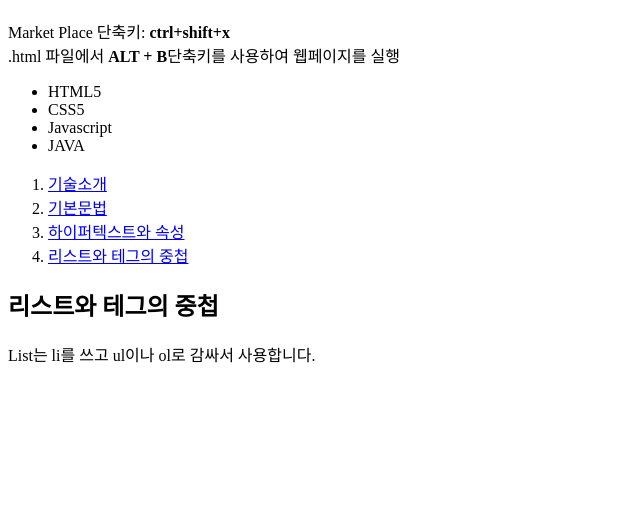
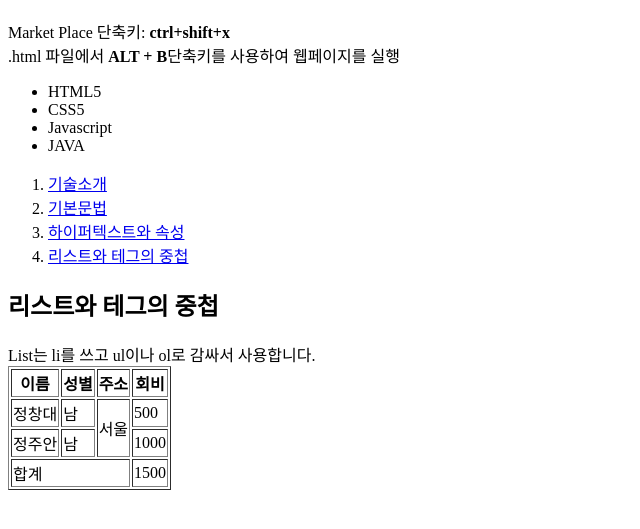
Before and after one commit to EinsVision/HTML5, a plain HTML site: page 4.html in a window 1280 px wide. Shown: the part 61-590 px from the top of the page, without its empty margins (0-640 px from the left). Drawn offline with Linux system fonts and the light colour scheme.

Commit message:
table tag

```diff
--- a/4.html
+++ b/4.html
@@ -29,6 +29,26 @@
         </ol>
 
         <h2>리스트와 테그의 중첩</h2>
-        List는 li를 쓰고 ul이나 ol로 감싸서 사용합니다.
+        List는 li를 쓰고 ul이나 ol로 감싸서 사용합니다.<br>
+
+        <table border="1">
+            <thead>
+                <tr>
+                    <th>이름</th> <th>성별</th> <th>주소</th> <th>회비</th>
+                </tr>
+            </thead>
+            <tbody>
+                <tr>
+                    <td>정창대</td> <td>남</td> <td rowspan="2">서울</td> <td>500</td>
+                </tr>
+                <tr>
+                    <td>정주안</td> <td>남</td>  <td>1000</td>
+                </tr>
+            </tbody>
+            <tfoot>
+                <td colspan="3">합계</td> <td>1500</td>
+            </tfoot>
+        </table>
+
     </body>
 </html>
```
